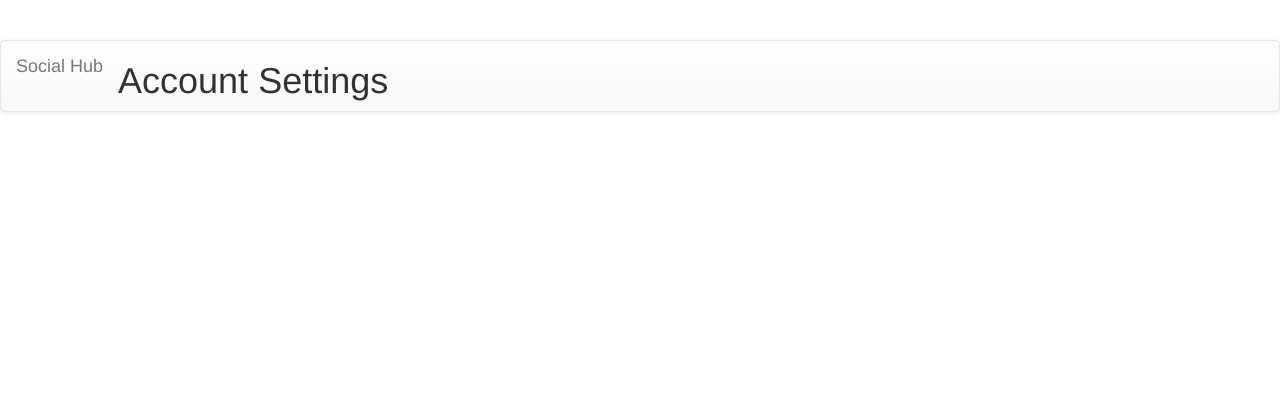
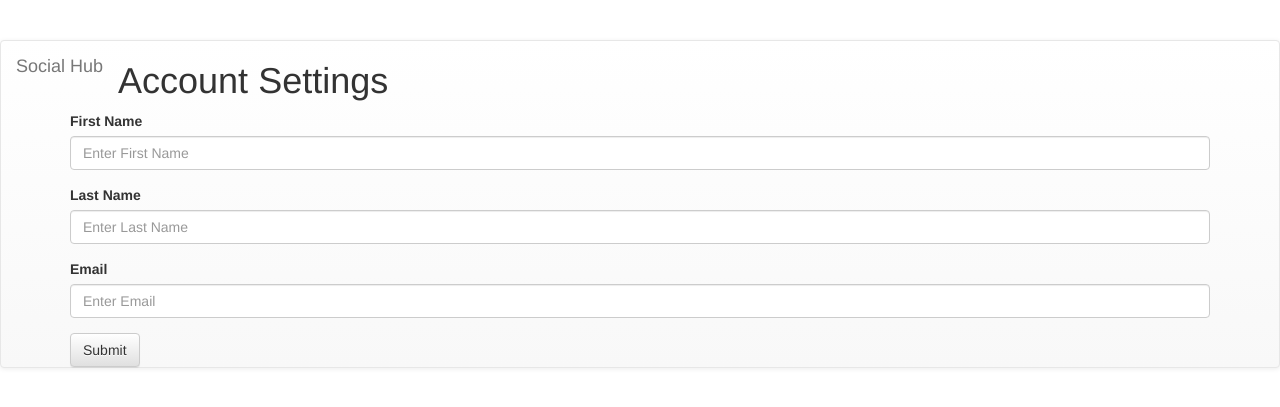
Before and after one commit to Erikfj/socialhub, a Django app: page /useraccounts/settings in a window 1280 px wide. Shown: the top 407 px of the page. Run offline with Django 3.2, Linux system fonts and the light colour scheme; parts of the project's set-up code (start-up, migrations or seed data) failed here and were passed over; some libraries are stand-ins or nearby versions.

Commit message:
changed account to settings in form action.

```diff
--- a/socialhub/useraccounts/templates/useraccounts/settings.html
+++ b/socialhub/useraccounts/templates/useraccounts/settings.html
@@ -3,6 +3,20 @@
 
 <h1>Account Settings</h1>
 
-
+<form method="POST" action="{% url 'user_settings' %}"> {% csrf_token %}
+  <div class="form-group">
+    <label for="inputFirstName">First Name</label>
+    <input type="text" class="form-control" name="firstname" id="inputFirstName" placeholder="Enter First Name">
+  </div>
+  <div class="form-group">
+    <label for="inputLastName">Last Name</label>
+    <input type="text" class="form-control" name="lastname" id="inputLastName" placeholder="Enter Last Name">
+  </div>
+  <div class="form-group">
+    <label for="inputEmail">Email</label>
+    <input type="email" class="form-control" name="email" id="inputEmail" placeholder="Enter Email">
+  </div>
+  <button type="submit" class="btn btn-default">Submit</button>
+</form>
 
 {% endblock %}
```
